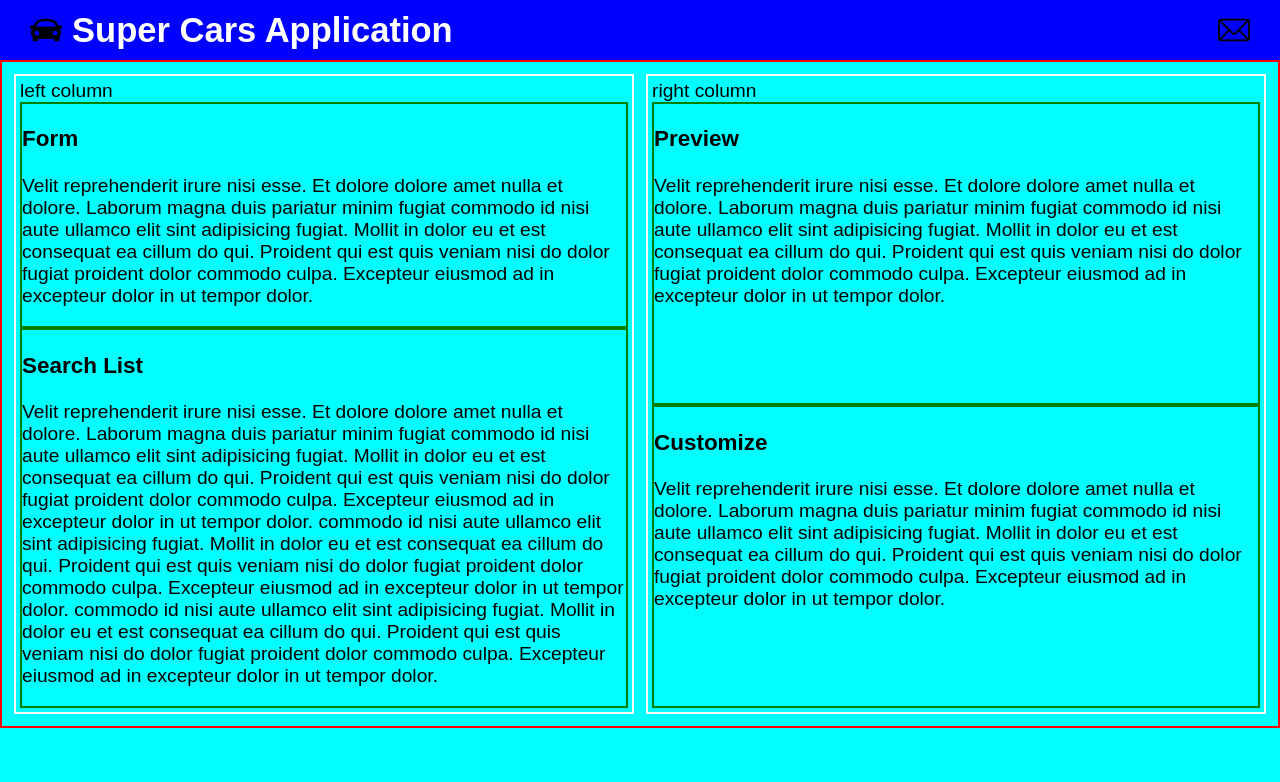
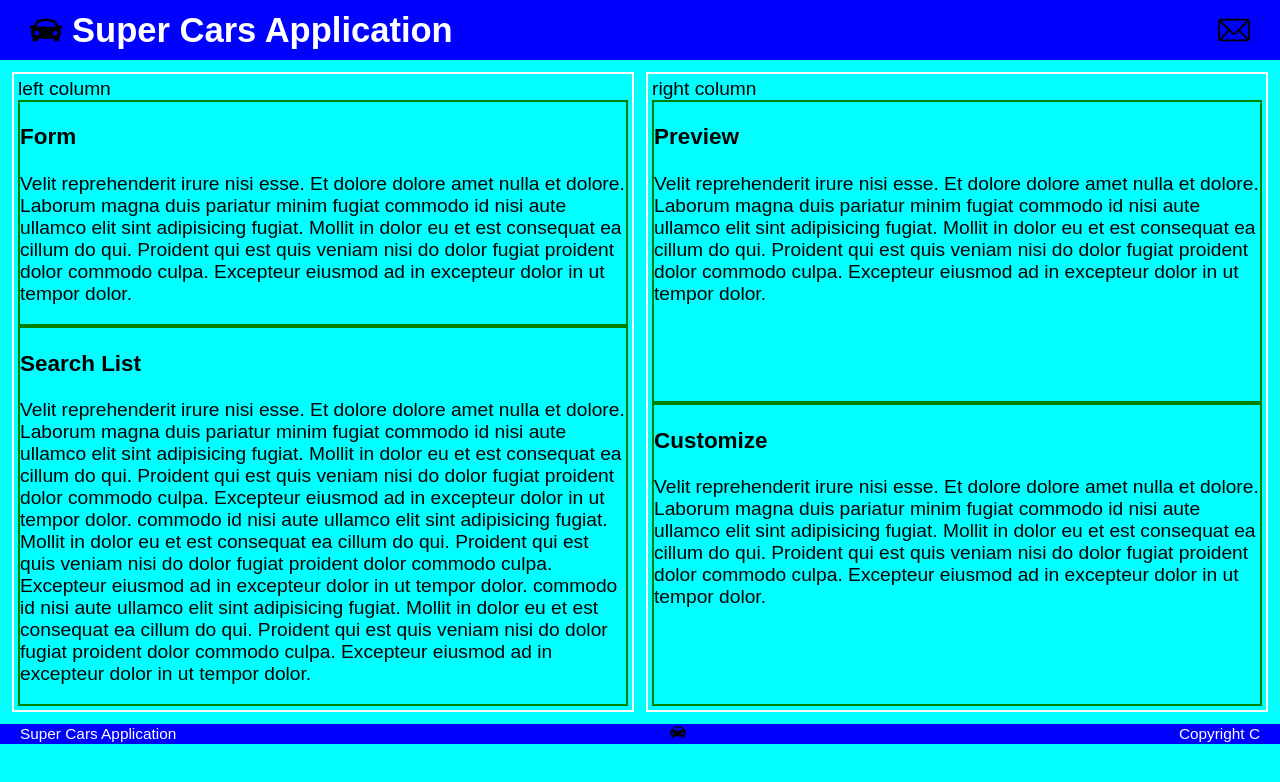
Before and after one commit to devszark/web-app-t, an Angular app: page / in a window 1280 px wide. Shown: the top 782 px of the page. Built offline with nearby package versions, Linux system fonts and the light colour scheme.

Commit message:
Footer styling added

```diff
--- a/src/app/app.component.css
+++ b/src/app/app.component.css
@@ -25,6 +25,7 @@
 
 .spacer {
     flex-grow: 1;
+    text-align: center;
 }
 
 .toolbar img {
@@ -32,7 +33,7 @@
 }
 
 .content {
-    border: solid 2px red;
+    /* border: solid 2px red; */
     display: flex;
     flex-direction: row;
     /* margin: 20px 20px; */
@@ -69,3 +70,14 @@
     border: solid 2px green;
     flex: 3;
 }
+
+.footer {
+    padding: 0px 20px;
+    height: 20px;
+    display: flex;
+    align-items: center;
+    background-color: blue;
+    color: white;
+    font-family: Arial, Helvetica, sans-serif;
+    font-size: 0.8em;
+}
--- a/src/app/app.component.html
+++ b/src/app/app.component.html
@@ -63,3 +63,8 @@
     </div>
   </div>
 </div>
+<div class="footer">
+  <span>Super Cars Application</span>
+  <span class="spacer"><img src="../assets/image/sports-car.png" alt="car logo" width="16" height="16"></span>
+  <span>Copyright C</span>
+</div>
```
